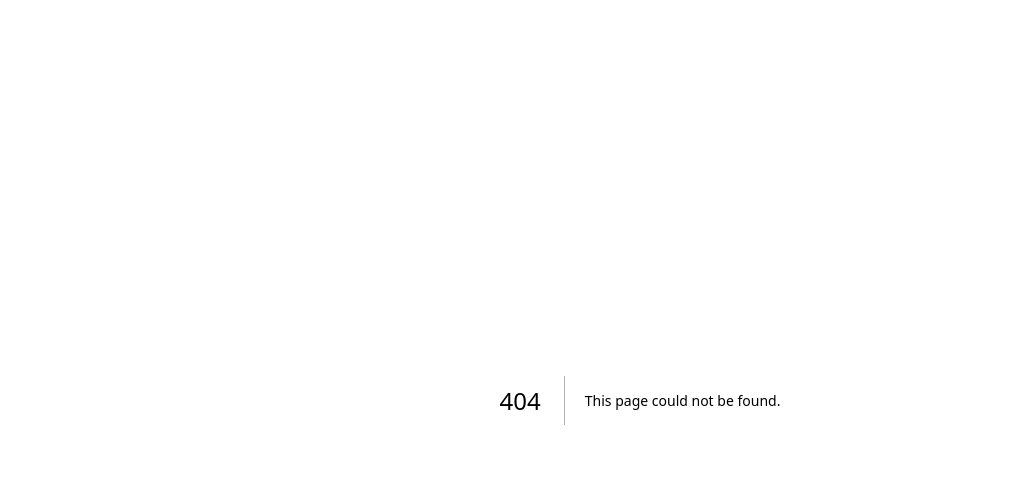
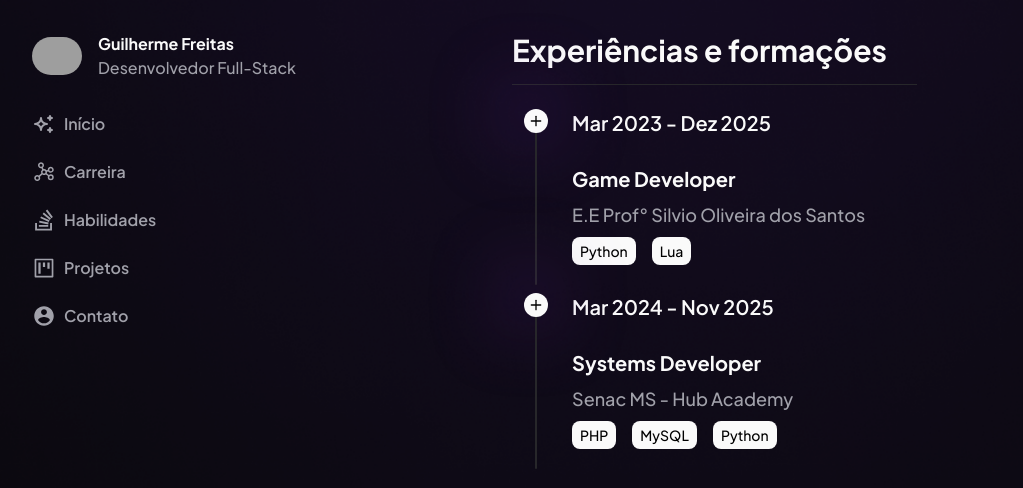
Before and after one commit to SrFreitass/portfolio, a Next.js app: page /career in a window 1280 px wide. Before the commit this address had no page. Shown: the top 488 px of the page, without its empty margins (0-1023 px from the left). Built offline with nearby package versions, Linux system fonts and the light colour scheme; grey boxes are pictures that could not be loaded.

Commit message:
redesign: career page

```diff
--- /dev/null
+++ b/src/app/career/page.tsx
@@ -0,0 +1,17 @@
+import { Career } from "../components/Career";
+import { Header } from "../components/Header";
+
+export default function Page() {
+    return (
+        <main className="flex m-auto min-h-screen p-8">
+            <Header />
+            <Career />
+            {/* <Presentation/>
+            <About/>
+            <Services />
+            <Projects/>
+            <Contact/>
+            <Footer/> */}
+        </main>
+    )
+}
--- a/src/app/components/Career.tsx
+++ b/src/app/components/Career.tsx
@@ -1,22 +1,20 @@
-import { FaLinkedin } from "react-icons/fa"
 import { Education } from "./Education"
-import { HardSkills } from "./HardSkills"
 
-export const Carrer = () => {
+export const Career = () => {
     return (
-        <div>
-            <h2 className="text-[2.5rem] font-semibold color_main" data-aos="fade-right">Experiência & Formação</h2>
+        <div className="mx-40 w-1/3">
+            <h2 className="text-3xl text-primary font-bold border-b pb-4 border-[#27272A]">Experiências e formações</h2>
+
             <div className="mt-14">
-                <Education beginDate="Mar 2023" endDate="Dez 2025" course="Game Developer" entity="E.E Prof° Silvio Oliveira dos Santos" skills="Python, Lua"/>
-                <Education beginDate="Mar 2024" endDate="Nov 2025" course="Systems Developer" entity="Senac MS - Hub Academy" skills="PHP, MySQL, Python"/>
+                <Education beginDate="Mar 2023" endDate="Dez 2025" course="Game Developer" entity="E.E Prof° Silvio Oliveira dos Santos" skills={["Python", "Lua"]}/>
+                <Education beginDate="Mar 2024" endDate="Nov 2025" course="Systems Developer" entity="Senac MS - Hub Academy" skills={["PHP", "MySQL", "Python"]}/>
             </div>
-            <HardSkills/>
-            <div className="flex gap-4 items-center mt-10">
+            {/*<div className="flex gap-4 items-center mt-10">
                 <button className='bg-primary w-40 h-12 rounded-md font-semibold text-white'><a href='https://drive.google.com/file/d/1ikCMpcOzMZKpeS3rOqfySs2eZxSSR0fs/' target="__blank">Download C.V</a></button>
                 <button className="bg-[#141D30] w-12 h-12 rounded-md font-semibold text-secundary flex justify-center items-center gap-2">
                    <a href="https://www.linkedin.com/in/guilherme-freitas-do-nascimento-53b804266/" target="__blank"><FaLinkedin/></a>
                 </button>
-            </div>
+            </div> */}
         </div>
     )
 }
--- a/src/app/components/Education.tsx
+++ b/src/app/components/Education.tsx
@@ -1,5 +1,4 @@
-import book from '@/src/public/images/book.svg';
-import Image from 'next/image';
+import { Plus } from "lucide-react";
 
 
 interface EducationProps {
@@ -7,7 +6,7 @@ interface EducationProps {
     endDate: string;
     course: string;
     entity: string;
-    skills: string;
+    skills: string[];
 }
 
 
@@ -17,28 +16,34 @@ export const Education = ({ beginDate, endDate, course, entity, skills }: Educat
         <div className='-mt-8' data-aos="fade-down">
             <div className="flex gap-3">
                 <div>
-                    <div className="min-w-12 min-h-12 rounded-full bg-primary"></div>
-                    <Image src={book} alt='Icone de livro' className='relative left-4 bottom-8'/>
-                    <div className="relative bottom-9 min-w-12 min-h-7 rounded-full bg-primary blur-2xl"></div>
+                    <div className="w-6 h-6 relative left-3 rounded-full bg-primary z-10"><Plus size={16} className="m-auto relative top-1"/></div>
+
+                    <div className="relative bottom-9 min-w-8 min-h-8 rounded-full bg-purple-800 blur-2xl"></div>
                 </div>
-                <h3 className="mt-2 text-2xl font-bold color_main">
+                <h3 className="text-xl font-semibold text-primary px-4">
                     {beginDate} - {endDate}
                 </h3>
             </div>
             <div className="flex gap-3">
                 <div className="min-w-12 flex justify-center">
-                    <div className="relative bottom-10 min-w-0.5 max-w-1 min-h-36 rounded-full bg-gradient-to-r  from-[#18092F] via-primary to-[#000000]"></div>
+                    <div className="relative bottom-10 min-w-0.5 max-w-1 min-h-40 rounded-full bg-[#27272A]"></div>
                 </div>
-                <div>
-                    <h4 className="text-2xl font-bold color_main">
+                <div className='flex flex-col gap-2'>
+                    <h4 className="text-xl font-bold text-primary">
                         {course}
                     </h4>
-                    <p className="text-lg font-bold color_main">
+                    <p className="text-lg font-medium text-secundary ">
                         {entity}
                     </p>
-                    <p className="text-lg font-bold color_main max-sm:mb-12">
-                        {skills}
-                    </p>
+                    <div className="flex gap-4">
+                    {
+                        skills.map((skill) => {
+                            return (
+                                <p className="bg-primary px-2 py-1 rounded-lg text-sm font-medium">{skill}</p>
+                            )
+                        })
+                    }
+                    </div>
                 </div>
             </div>
         </div>
--- a/src/app/components/Header.tsx
+++ b/src/app/components/Header.tsx
@@ -1,4 +1,5 @@
 import Image from "next/image"
+import Link from "next/link"
 import { AiOutlineProject } from "react-icons/ai"
 import { FaStackOverflow } from "react-icons/fa"
 import { IoMdContact } from "react-icons/io"
@@ -7,7 +8,7 @@ import { TbSparkles } from "react-icons/tb"
 
 export const Header = () => {
     return (
-        <aside className="py-5">
+        <aside className="w-80">
             <div className="flex items-center gap-4">
                 <Image src={"https://github.com/srfreitass.png"} width={50} height={50} className="rounded-full" alt="Foto de perfil"/>
                 <div>
@@ -17,8 +18,8 @@ export const Header = () => {
             </div>
 
             <ul className="text-secundary flex flex-col gap-6 mt-8 font-semibold">
-                <li className="flex items-center gap-2"><TbSparkles size={24}/> Início</li>
-                <li className="flex items-center gap-2"><PiGraph   size={24}/> Carreira</li>
+                <li className=""><Link href={"/"} className="flex items-center gap-2"><TbSparkles size={24}/> Início</Link></li>
+                <li className=""><Link href={"/career"} className="flex items-center gap-2"><PiGraph   size={24}/> Carreira</Link></li>
                 <li className="flex items-center gap-2"><FaStackOverflow  size={24}/> Habilidades</li>
                 <li className="flex items-center gap-2"><AiOutlineProject  size={24}/> Projetos</li>
                 <li className="flex items-center gap-2"><IoMdContact  size={24}/> Contato</li>
--- a/src/app/components/Presentation.tsx
+++ b/src/app/components/Presentation.tsx
@@ -3,7 +3,7 @@ import Image from "next/image"
 
 export const Presentation = () => {
     return (
-            <div className='mx-40 py-5 w-3/4'>
+            <div className='mx-40 w-3/4'>
                 <h1 className="text-3xl text-primary font-bold border-b pb-4 border-[#27272A]">Seja bem-vindo ao meu portfolio 👋</h1>
                 <div className="flex mt-10 gap-10">
                     <Image className="min-w-[25rem] border rounded-xl" src={"https://images.pexels.com/photos/208984/pexels-photo-208984.jpeg?auto=compress&cs=tinysrgb&w=1260&h=750&dpr=1"} alt="Foto" width={200} height={500}/>
```
